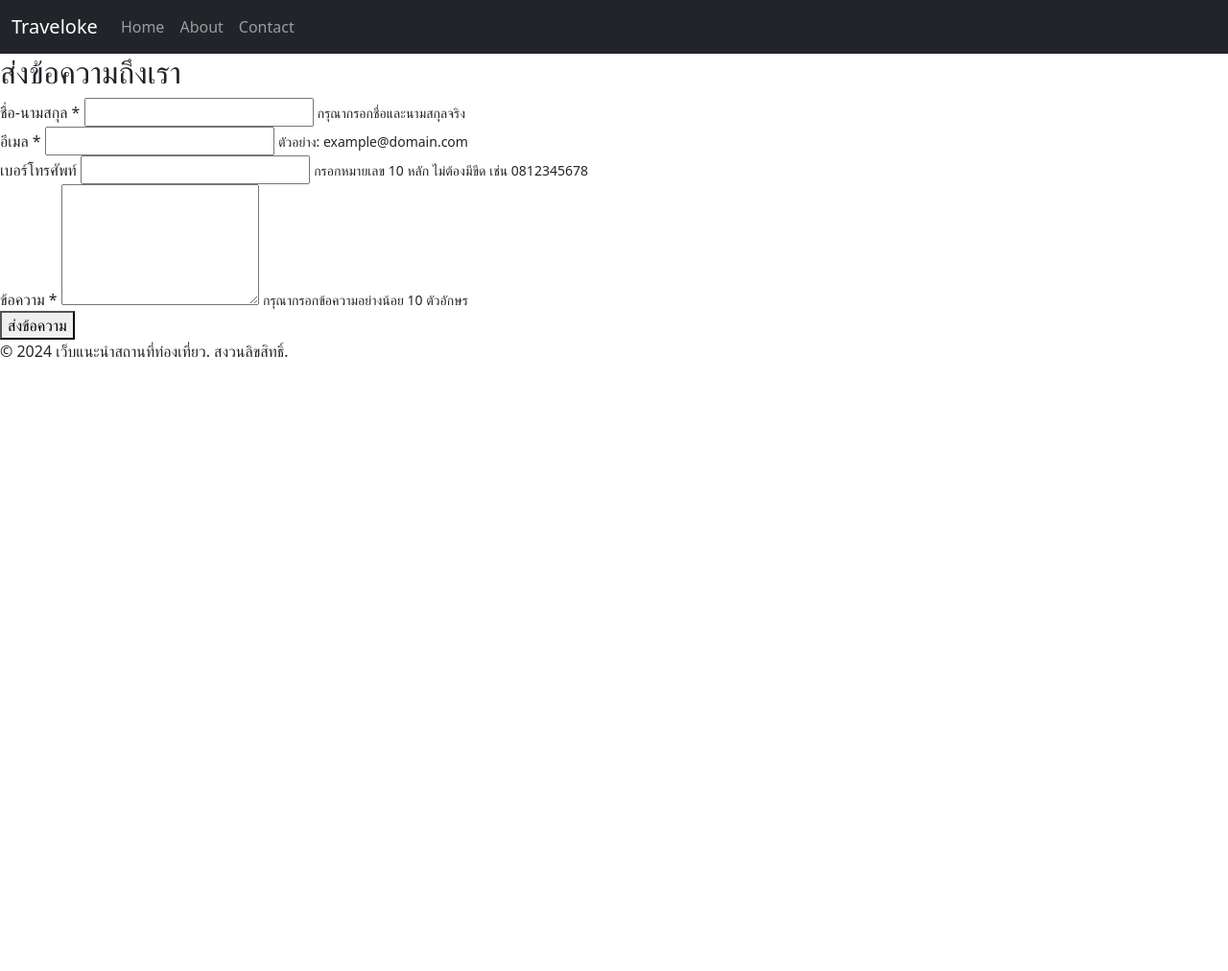
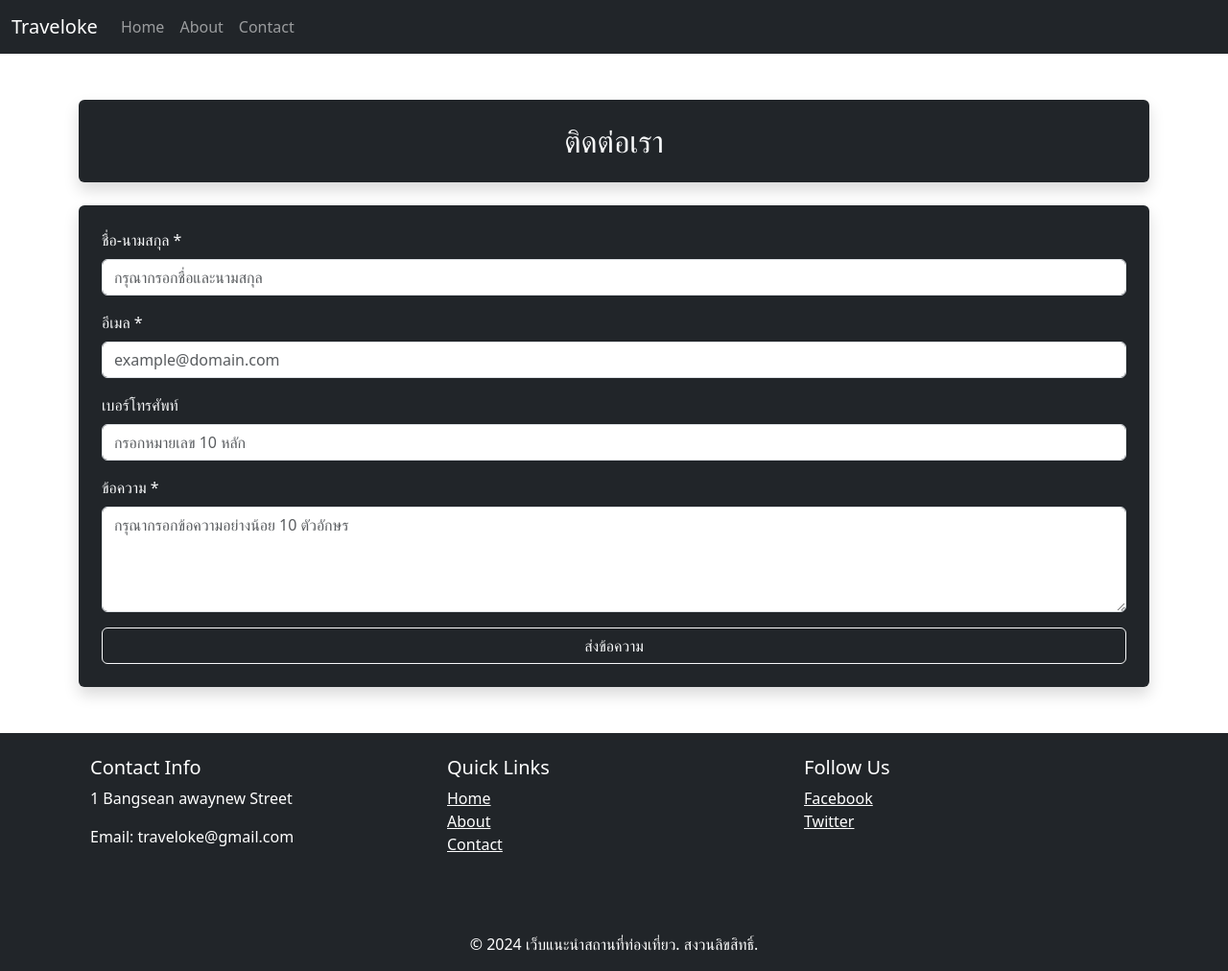
Before and after one commit to akkarapumi/hw2_bootstrap, a plain HTML site: page contact.html in a window 1280 px wide. Shown: the whole page at 96% size. Before the commit the page ends 800 px from the top, so only its background shows below. Drawn offline with nearby package versions, Linux system fonts and the light colour scheme.

Commit message:
เพิ่ม modal and footer

```diff
--- a/contact.html
+++ b/contact.html
@@ -6,8 +6,9 @@
     <title>ติดต่อเรา</title>
     <link href="https://cdn.jsdelivr.net/npm/bootstrap@5.3.0/dist/css/bootstrap.min.css" rel="stylesheet">
 </head>
-<body>
-  <header role="banner">
+<body class="bg-white text-light">
+
+
     <nav class="navbar navbar-expand-lg navbar-dark bg-dark">
         <div class="container-fluid">
             <a class="navbar-brand" href="#">Traveloke</a>
@@ -23,68 +24,58 @@
             </div>
         </div>
     </nav>
-  </header>
 
-  <main role="main">
-    <section>
-      <h2>ส่งข้อความถึงเรา</h2>
-      <form action="/submit" method="POST" role="form" aria-label="แบบฟอร์มติดต่อ">
-        <div class="form-group">
-          <label for="fullname">ชื่อ-นามสกุล *</label>
-          <input
-            type="text"
-            id="fullname"
-            name="fullname"
-            required
-            aria-required="true"
-            minlength="2"
-            maxlength="100"
-            aria-describedby="fullname-help">
-          <small id="fullname-help">กรุณากรอกชื่อและนามสกุลจริง</small>
+    <div class="container my-5">
+        <h2 class="text-center mb-4 bg-dark p-4 rounded shadow">ติดต่อเรา</h2>
+        <form action="/submit" method="POST" class="bg-dark p-4 rounded shadow">
+            <div class="mb-3">
+                <label for="fullname" class="form-label">ชื่อ-นามสกุล *</label>
+                <input type="text" class="form-control" id="fullname" name="fullname" required placeholder="กรุณากรอกชื่อและนามสกุล">
             </div>
-        <div class="form-group">
-          <label for="email">อีเมล *</label>
-          <input
-            type="email"
-            id="email"
-            name="email"
-            required
-            aria-required="true"
-            pattern="[a-z0-9._%+-]+@[a-z0-9.-]+\.[a-z]{2,}$"
-            aria-describedby="email-help">
-          <small id="email-help">ตัวอย่าง: example@domain.com</small>
+            <div class="mb-3">
+                <label for="email" class="form-label">อีเมล *</label>
+                <input type="email" class="form-control" id="email" name="email" required placeholder="example@domain.com">
             </div>
-        <div class="form-group">
-          <label for="tel">เบอร์โทรศัพท์</label>
-          <input
-            type="tel"
-            id="tel"
-            name="tel"
-            pattern="[0-9]{10}"
-            aria-describedby="tel-help">
-          <small id="tel-help">กรอกหมายเลข 10 หลัก ไม่ต้องมีขีด เช่น 0812345678</small>
+            <div class="mb-3">
+                <label for="tel" class="form-label">เบอร์โทรศัพท์</label>
+                <input type="tel" class="form-control" id="tel" name="tel" pattern="[0-9]{10}" placeholder="กรอกหมายเลข 10 หลัก">
             </div>
-        <div class="form-group">
-          <label for="message">ข้อความ *</label>
-          <textarea
-            id="message"
-            name="message"
-            required
-            aria-required="true"
-            minlength="10"
-            rows="5"
-            aria-describedby="message-help"></textarea>
-          <small id="message-help">กรุณากรอกข้อความอย่างน้อย 10 ตัวอักษร</small>
+            <div class="mb-3">
+                <label for="message" class="form-label">ข้อความ *</label>
+                <textarea class="form-control" id="message" name="message" rows="4" required placeholder="กรุณากรอกข้อความอย่างน้อย 10 ตัวอักษร"></textarea>
             </div>
-        <div class="form-group">
-          <button type="submit" aria-label="ส่งข้อความ">ส่งข้อความ</button>
+            <button type="submit" class="btn btn-outline-light w-100">ส่งข้อความ</button>
+        </form>
     </div>
-      </form>
-    </section>
-  </main>
 
-  <footer role="contentinfo">
-    <p>&copy; 2024 เว็บแนะนำสถานที่ท่องเที่ยว. สงวนลิขสิทธิ์.</p>
+    <footer class="bg-dark text-white text-center text-lg-start mt-5">
+        <div class="container p-4">
+            <div class="row">
+                <div class="col-lg-4 col-md-6 mb-4">
+                    <h5>Contact Info</h5>
+                    <p>1 Bangsean awaynew Street</p>
+                    <p>Email: traveloke@gmail.com</p>
+                </div>
+                <div class="col-lg-4 col-md-6 mb-4">
+                    <h5>Quick Links</h5>
+                    <ul class="list-unstyled">
+                        <li><a href="index.html" class="text-white">Home</a></li>
+                        <li><a href="about.html" class="text-white">About</a></li>
+                        <li><a href="contact.html" class="text-white">Contact</a></li>
+                    </ul>
+                </div>
+                <div class="col-lg-4 col-md-6 mb-4">
+                    <h5>Follow Us</h5>
+                    <a href="#" class="text-white me-3"><i class="bi bi-facebook"></i> Facebook</a><br>
+                    <a href="#" class="text-white"><i class="bi bi-twitter"></i> Twitter</a>
+                </div>
+            </div>
+        </div>
+        <div class="text-center p-3">
+            &copy; 2024 เว็บแนะนำสถานที่ท่องเที่ยว. สงวนลิขสิทธิ์.
+        </div>
     </footer>
+
+    <script src="https://cdn.jsdelivr.net/npm/bootstrap@5.3.0/dist/js/bootstrap.bundle.min.js"></script>
 </body>
 </html>
```
Lines whose indentation alone changed are shown as unchanged.
